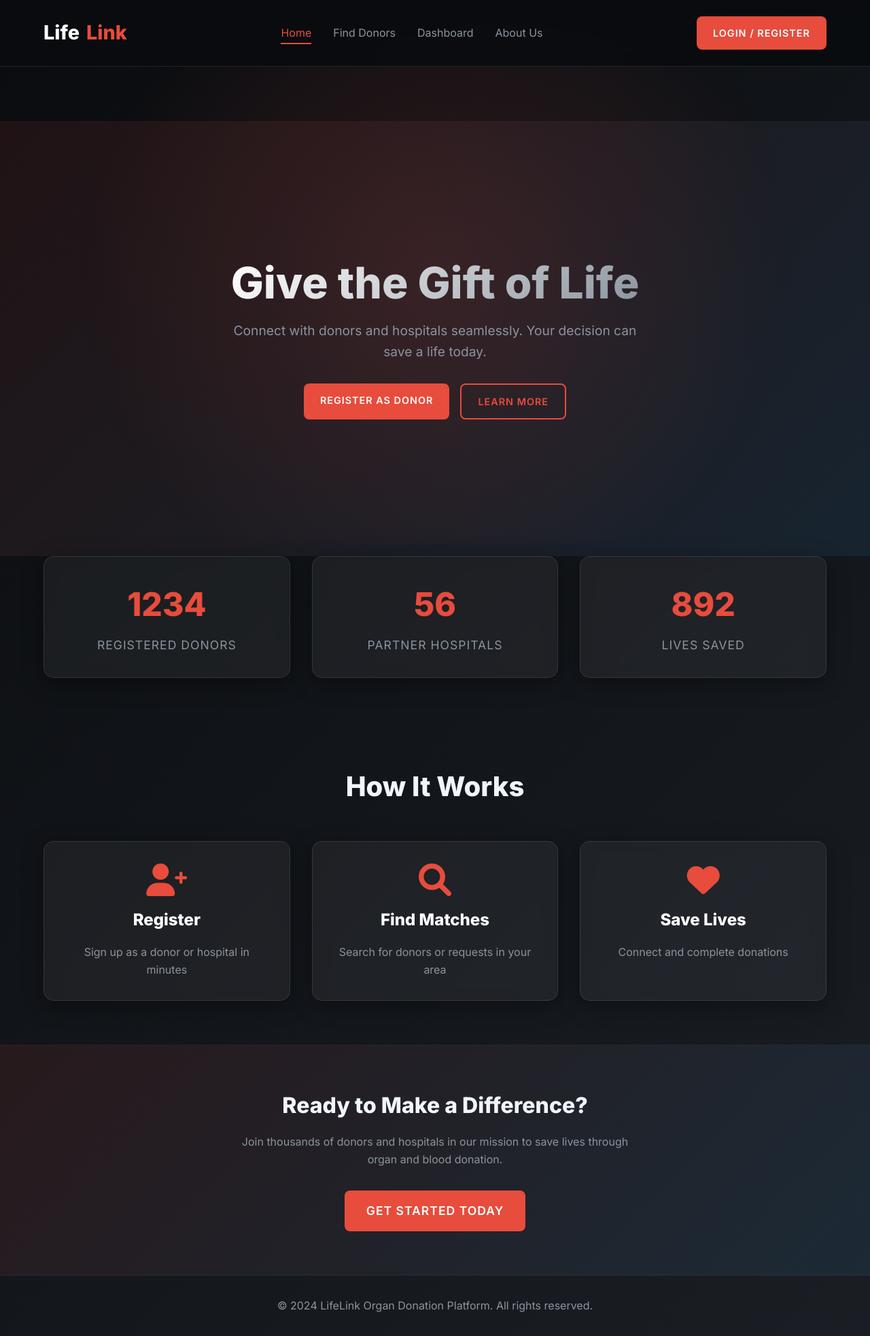
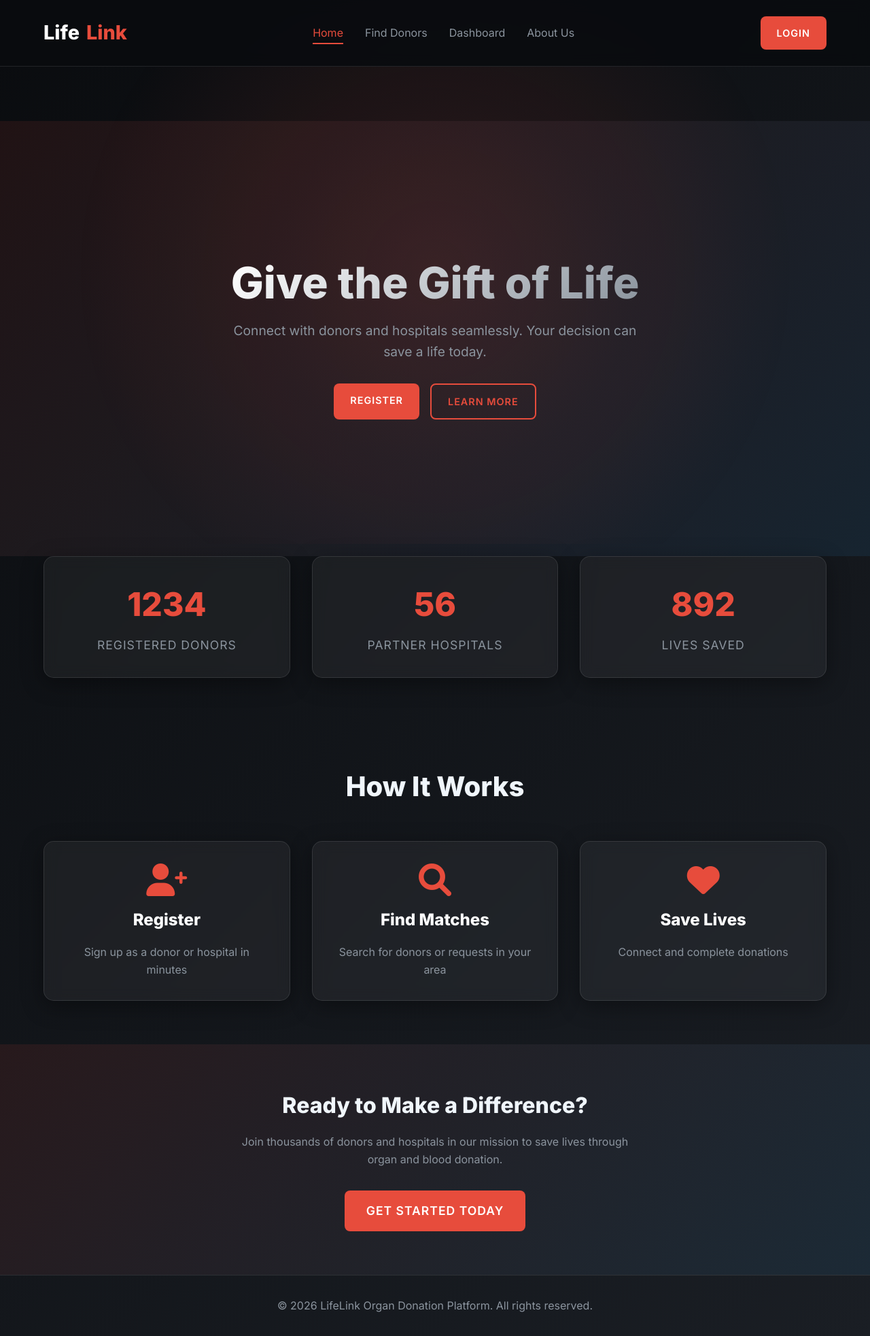
Before and after one commit to aanu0987/Mini-project, a Flask app: page / in a window 1280 px wide. Shown: the whole page at 68% size. Run offline with Flask 3, Linux system fonts and the light colour scheme; data that the repository does not hold is empty.

Commit message:
add requirements.txt

```diff
--- a/templates/index.html
+++ b/templates/index.html
@@ -191,7 +191,7 @@
             <li><a href="#">About Us</a></li>
         </ul>
         <div class="auth-buttons">
-            <a href="/login" class="btn" id="login-btn">Login / Register</a>
+            <a href="/login" class="btn" id="login-btn">Login</a>
             <div id="user-profile" style="display: none; align-items: center; gap: 15px;">
                 <span id="user-name" style="color: white; font-weight: 500;">Welcome, User</span>
                 <a href="/logout" class="btn btn-secondary" style="padding: 8px 15px; font-size: 0.9rem;">Logout</a>
@@ -207,7 +207,7 @@
                 <h1>Give the Gift of Life</h1>
                 <p>Connect with donors and hospitals seamlessly. Your decision can save a life today.</p>
                 <div class="hero-buttons">
-                    <a href="/register" class="btn">Register as Donor</a>
+                    <a href="/register" class="btn">Register</a>
                     <a href="#" class="btn btn-secondary">Learn More</a>
                 </div>
             </div>
@@ -268,7 +268,7 @@
 
     <!-- Footer -->
     <footer>
-        <p>&copy; 2024 LifeLink Organ Donation Platform. All rights reserved.</p>
+        <p>&copy; 2026 LifeLink Organ Donation Platform. All rights reserved.</p>
     </footer>
 
     <script>
```
Also changed, not shown: requirements.txt (added, +7 -0 lines).
